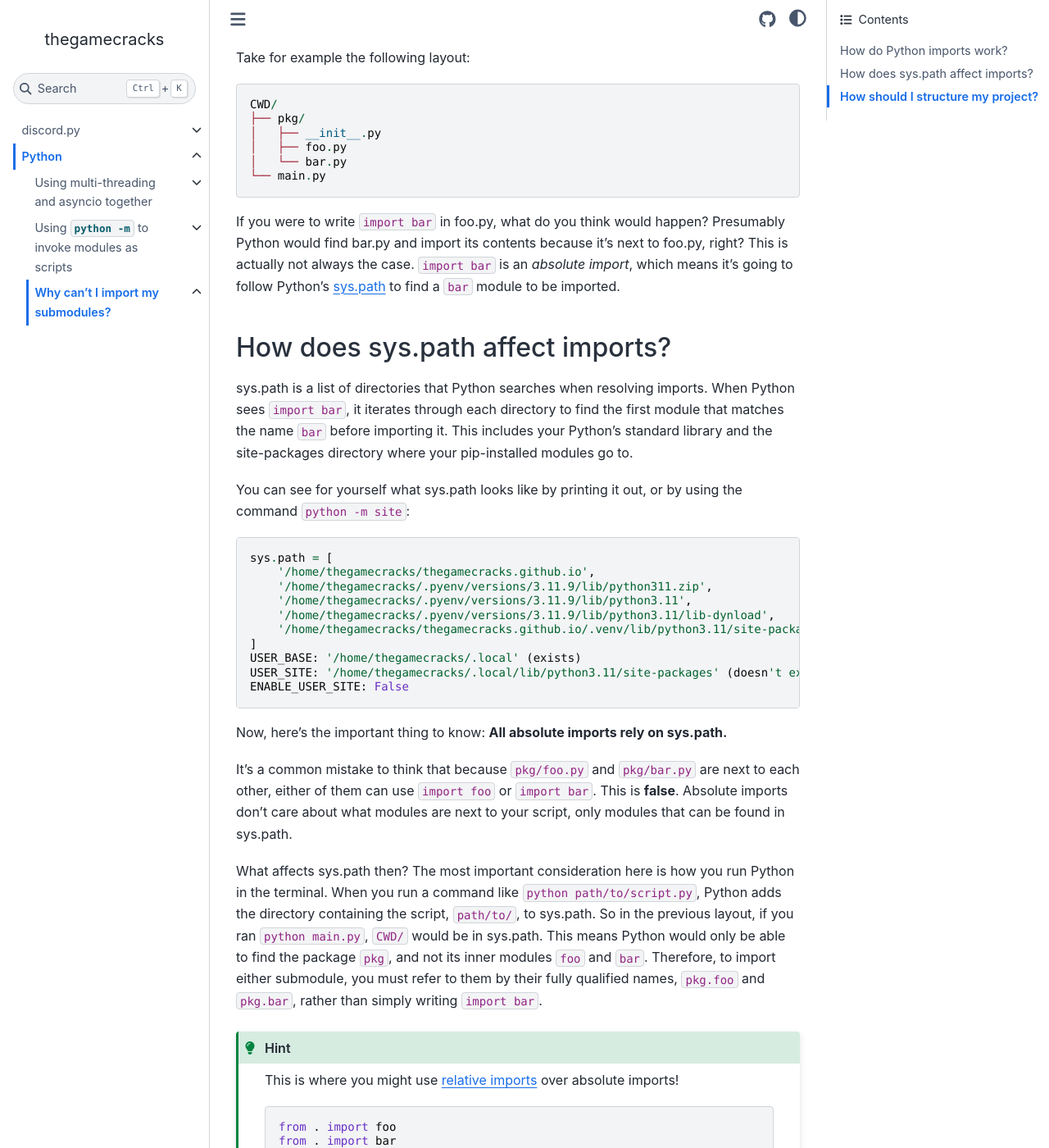
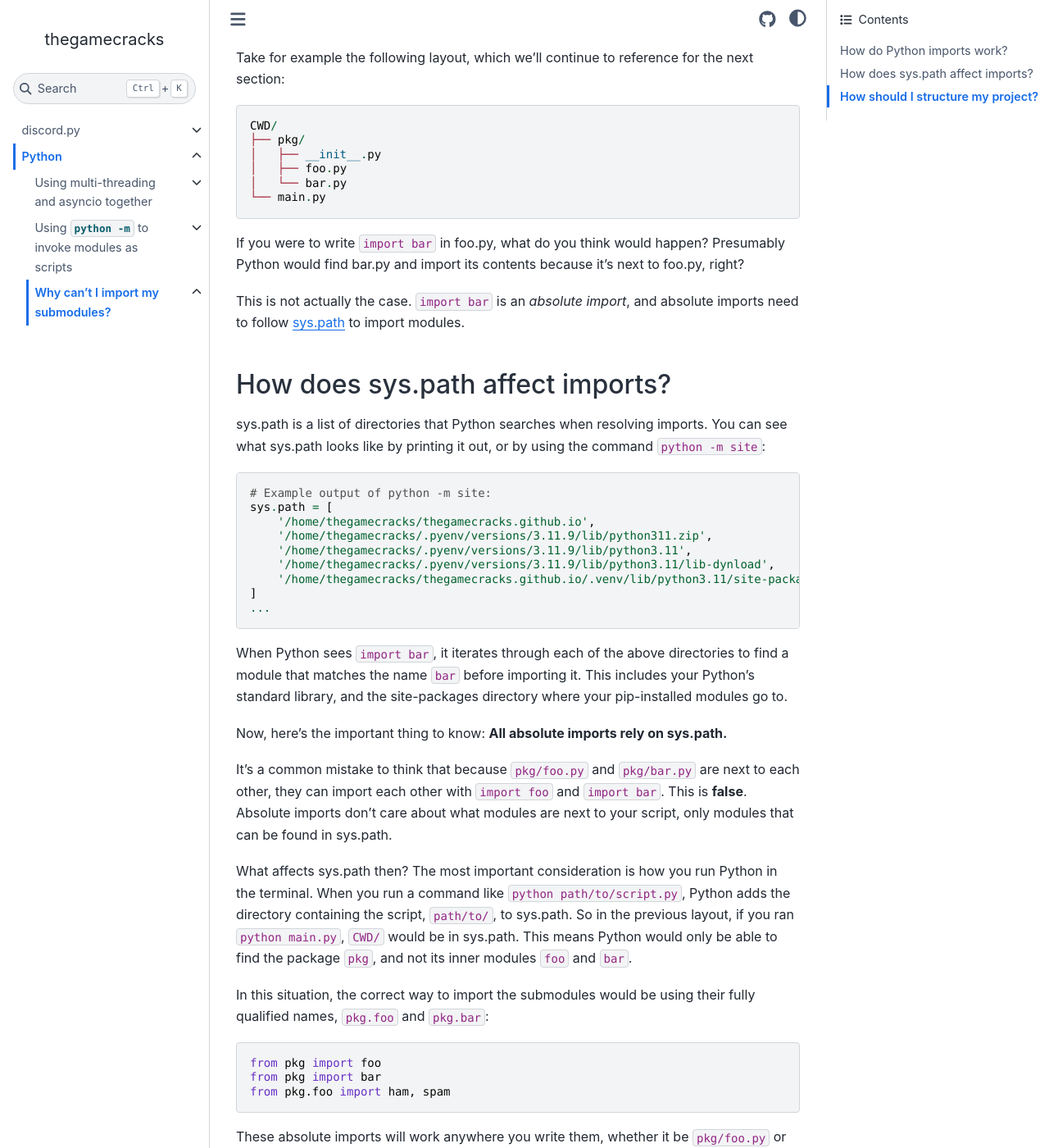
Before and after one commit to thegamecracks/thegamecracks.github.io, a Sphinx documentation site: the page built from docs/python/syspath.rst, in a window 1280 px wide and 1400 px high, scrolled down 888 px. Shown: the whole window at 82% size. Built offline with Sphinx 7.4.7 and the Sphinx Book theme 1.1.4, drawn with Linux system fonts in a browser that asks for light colours; some of the changed text lies outside the part shown.

Commit message:
feat: reword and slightly restructure syspath.rst

```diff
--- a/docs/python/syspath.rst
+++ b/docs/python/syspath.rst
@@ -35,7 +35,8 @@ However, when you start getting into writing packages and putting submodules
 inside them, importing those submodules is no longer as intuitive as you
 might think.
 
-Take for example the following layout:
+Take for example the following layout, which we'll continue to reference for
+the next section:
 
 .. code-block:: python
     :force:
@@ -49,9 +50,10 @@ Take for example the following layout:
 
 If you were to write ``import bar`` in foo.py, what do you think would happen?
 Presumably Python would find bar.py and import its contents because it's next
-to foo.py, right? This is actually not always the case. ``import bar`` is an
-*absolute import*, which means it's going to follow Python's `sys.path`_ to
-find a ``bar`` module to be imported.
+to foo.py, right?
+
+This is not actually the case. ``import bar`` is an *absolute import*,
+and absolute imports need to follow `sys.path`_ to import modules.
 
 .. _sys.path: https://docs.python.org/3/library/sys.html#sys.path
 
@@ -59,17 +61,12 @@ How does sys.path affect imports?
 ---------------------------------
 
 sys.path is a list of directories that Python searches when resolving imports.
-When Python sees ``import bar``, it iterates through each directory to find the
-first module that matches the name ``bar`` before importing it.
-This includes your Python's standard library and the site-packages directory
-where your pip-installed modules go to.
-
-You can see for yourself what sys.path looks like by printing it out,
-or by using the command ``python -m site``:
+You can see what sys.path looks like by printing it out, or by using the command
+``python -m site``:
 
 .. code-block:: python
-    :force:
 
+    # Example output of python -m site:
     sys.path = [
         '/home/thegamecracks/thegamecracks.github.io',
         '/home/thegamecracks/.pyenv/versions/3.11.9/lib/python311.zip',
@@ -77,53 +74,76 @@ or by using the command ``python -m site``:
         '/home/thegamecracks/.pyenv/versions/3.11.9/lib/python3.11/lib-dynload',
         '/home/thegamecracks/thegamecracks.github.io/.venv/lib/python3.11/site-packages',
     ]
-    USER_BASE: '/home/thegamecracks/.local' (exists)
-    USER_SITE: '/home/thegamecracks/.local/lib/python3.11/site-packages' (doesn't exist)
-    ENABLE_USER_SITE: False
+    ...
+
+When Python sees ``import bar``, it iterates through each of the above directories
+to find a module that matches the name ``bar`` before importing it.
+This includes your Python's standard library, and the site-packages directory
+where your pip-installed modules go to.
 
 Now, here's the important thing to know: **All absolute imports rely on sys.path.**
 
 It's a common mistake to think that because ``pkg/foo.py`` and ``pkg/bar.py``
-are next to each other, either of them can use ``import foo`` or ``import bar``.
+are next to each other, they can import each other with ``import foo`` and ``import bar``.
 This is **false**. Absolute imports don't care about what modules are next to
 your script, only modules that can be found in sys.path.
 
-What affects sys.path then? The most important consideration here is how
-you run Python in the terminal. When you run a command like ``python path/to/script.py``,
+What affects sys.path then? The most important consideration is how you run Python
+in the terminal. When you run a command like ``python path/to/script.py``,
 Python adds the directory containing the script, ``path/to/``, to sys.path.
 So in the previous layout, if you ran ``python main.py``, ``CWD/`` would be in
 sys.path. This means Python would only be able to find the package ``pkg``,
 and not its inner modules ``foo`` and ``bar``.
-Therefore, to import either submodule, you must refer to them by their
-fully qualified names, ``pkg.foo`` and ``pkg.bar``, rather than simply
-writing ``import bar``.
 
-.. hint::
+In this situation, the correct way to import the submodules would be using
+their fully qualified names, ``pkg.foo`` and ``pkg.bar``:
 
-    This is where you might use `relative imports`_ over absolute imports!
+.. code-block:: python
 
-    .. code-block:: python
+    from pkg import foo
+    from pkg import bar
+    from pkg.foo import ham, spam
 
-        from . import foo
-        from . import bar
-        from .foo import ham, spam
+These absolute imports will work anywhere you write them, whether it be ``pkg/foo.py``
+or ``main.py``, as long as the package can be found in sys.path.
 
-    Python will assume that your relative imports start from each module's
-    parent package, ``pkg``, meaning you don't have to write out their fully
-    qualified names.
-    In other words, the above relative imports become equivalent to
-    the following absolute imports:
+What about relative imports?
+^^^^^^^^^^^^^^^^^^^^^^^^^^^^
 
-    .. code-block:: python
+If you've seen any project that uses imports like ``from . import mod``, where
+the import always starts with ``from`` and is followed by one or more leading
+``.`` periods, those are known as `relative imports`_.
+They work inside any submodule where you need to import a sibling or parent module,
+and can be used in place of their equivalent absolute imports.
 
-        from pkg import foo
-        from pkg import bar
-        from pkg.foo import ham, spam
+For example, the absolute imports in the previous section could be re-written using
+relative imports like so:
 
-    But beware, relative imports can't be used outside of submodules.
-    You'll get an :py:exc:`ImportError` if you try to do so.
+.. code-block:: python
+
+    from . import foo
+    from . import bar
+    from .foo import ham, spam
 
 .. _relative imports: https://docs.python.org/3/tutorial/modules.html#intra-package-references
+
+Here, Python will assume that your relative imports start from each submodule's
+parent package, ``pkg``, meaning you don't have to write out their fully
+qualified names.
+
+Beware, relative imports aren't a general form of import that you can use to
+replace all absolute imports. For example, writing ``from . import pkg`` in
+main.py results in the following ``ImportError``:
+
+.. code-block:: python
+
+    Traceback (most recent call last):
+      File "main.py", line 1, in <module>
+        from . import pkg
+    ImportError: attempted relative import with no known parent package
+
+Relative imports are only allowed in submodules where you had to import them
+through a parent package, like ``pkg/foo.py`` and ``pkg/bar.py``.
 
 How should I structure my project?
 ----------------------------------
```
